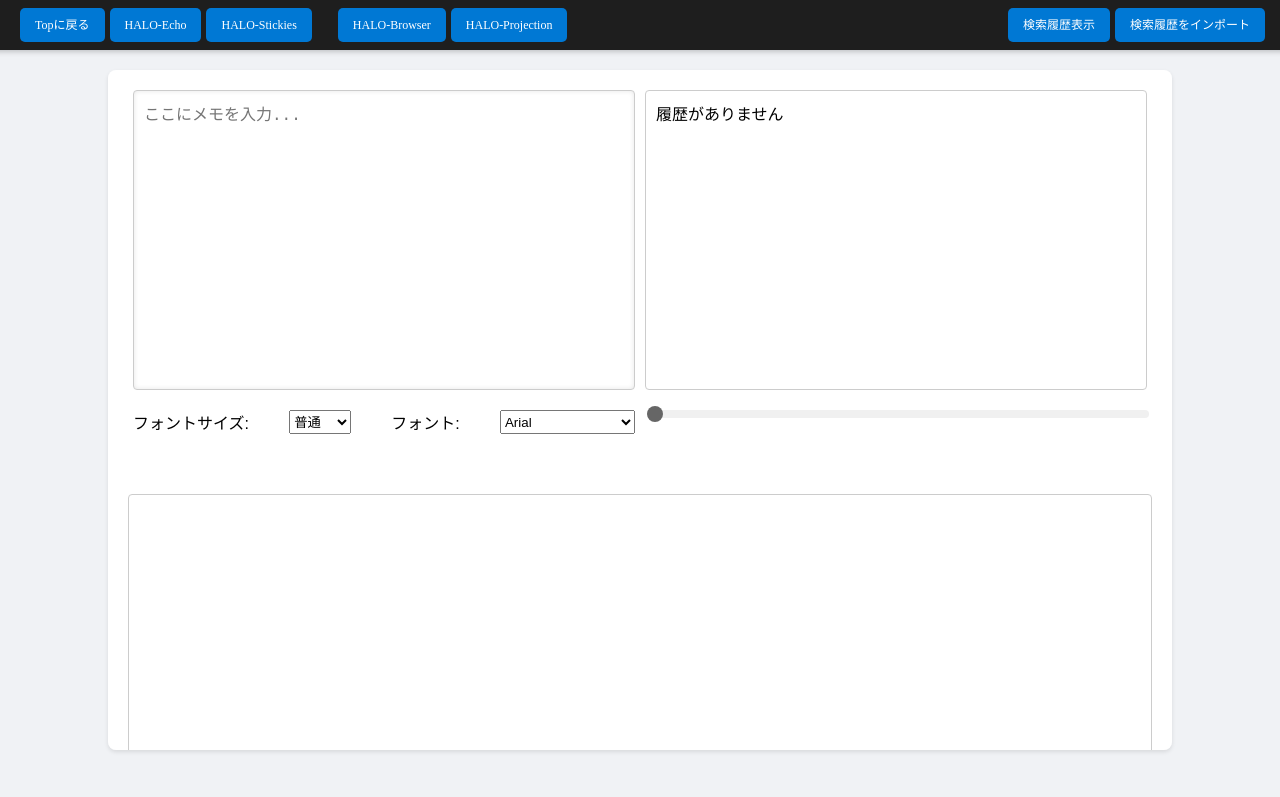
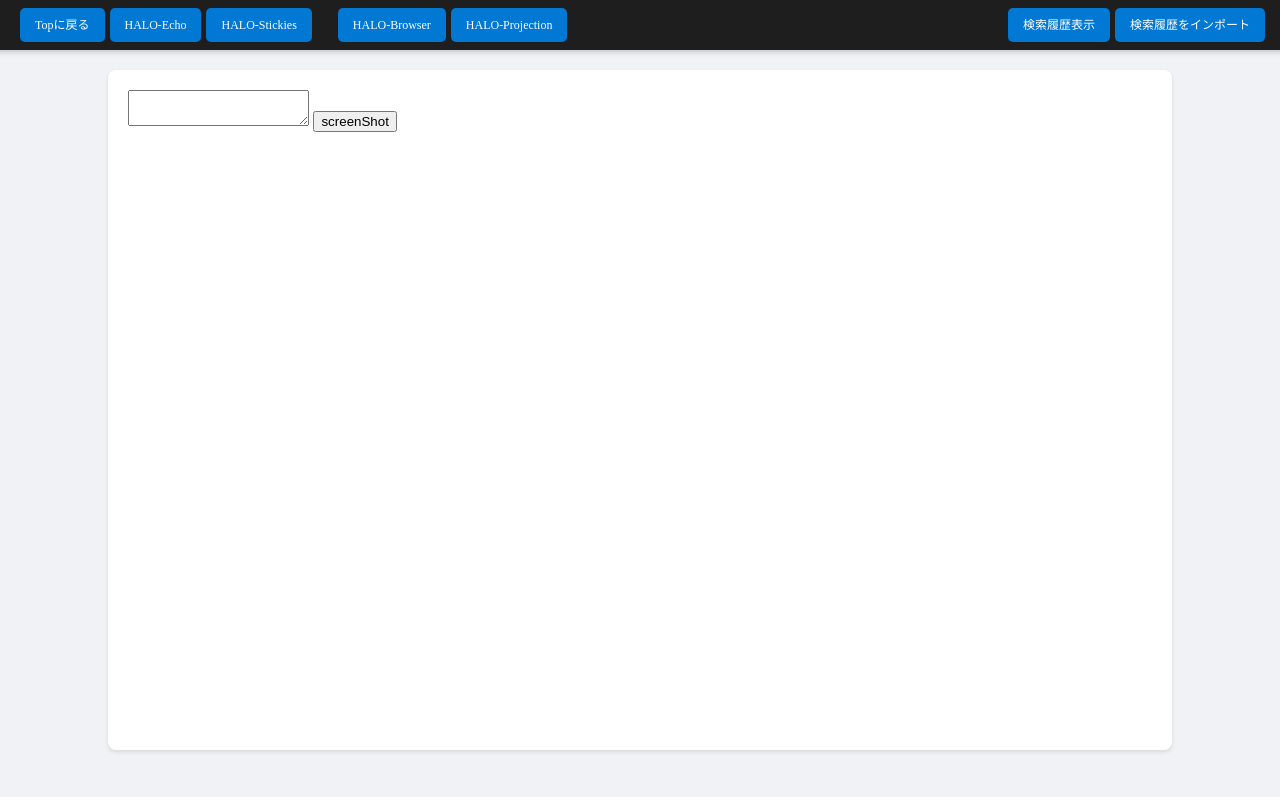
Before and after one commit to Jou-Watabe/HALO, a plain HTML site: page HALO-TextEditor.html in a window 1280 px wide. Drawn offline with Linux system fonts and the light colour scheme.

Commit message:
Update HALO-TextEditor.html

```diff
--- a/HALO-TextEditor.html
+++ b/HALO-TextEditor.html
@@ -26,38 +26,29 @@
         </div>
     </div>
     <div class="main-container">
-        <div class="container">
-            <div class="edit-container">
-                <textarea id="editor" placeholder="ここにメモを入力..."></textarea>
-                <div class="editor-options">
-                    <label for="fontSize">フォントサイズ:</label>
-                    <select id="fontSize">
-                        <option value="12px">小さい</option>
-                        <option value="16px" selected>普通</option>
-                        <option value="20px">大きい</option>
-                    </select>
-                    <label for="fontFamily">フォント:</label>
-                    <select id="fontFamily">
-                        <option value="Arial, sans-serif" selected>Arial</option>
-                        <option value="Times New Roman, serif">Times New Roman</option>
-                        <option value="Courier New, monospace">Courier New</option>
-                    </select>
+        <div id="sub">
+            <div class="thumbnailArea"></div>
+        </div>
+        <div id="main">
+            <div class="top">
+                <div class="textInputArea_container">
+                    <textarea id="textInputArea"></textarea>
+                    <button id="screenShotBtn">screenShot</button>
+                </div>
+                <div class="plotViewer_container">
+                    <div id="plotViewer"></div>
                 </div>
             </div>
-            <div class="historyDisplay-group">
-                <div id="historyDisplay"></div>
-                <input type="range" id="historySlider" min="0" max="0" step="1">
+            <div class="bottom">
+                <div class="history_container">
+                    <div id="historyViewer"></div>
+                    <div class="detailed-container"></div>
+                </div>
+                <div id="choiceViewer" class="choiceViewer"></div>
             </div>
         </div>
-        <div class="history-container">
-            <div id="history"></div>
-            <!-- <div class="history-controls">
-                <label for="threshold">閾値 (秒): </label>
-                <input type="range" id="threshold" min="1" max="300" value="1">
-                <span id="thresholdValue">1</span> 秒
-            </div> -->
-        </div>
     </div>
+    <script src="./lib/diff_match_patch.js"></script>
     <script src="./js/database.script.js"></script>
     <script src="./js/page_move.script.js"></script>
     <script src="./js/search_history.js"></script>
```
